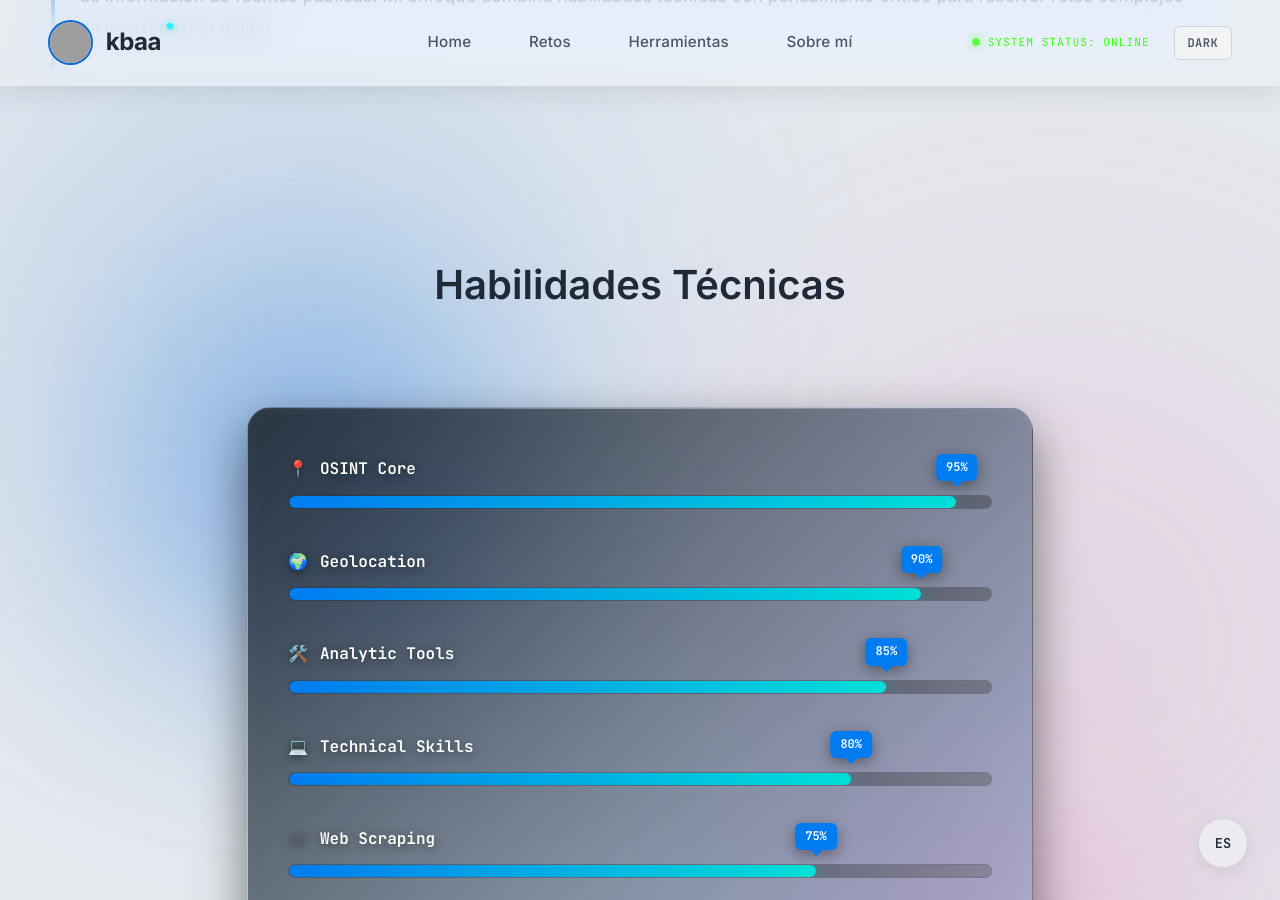
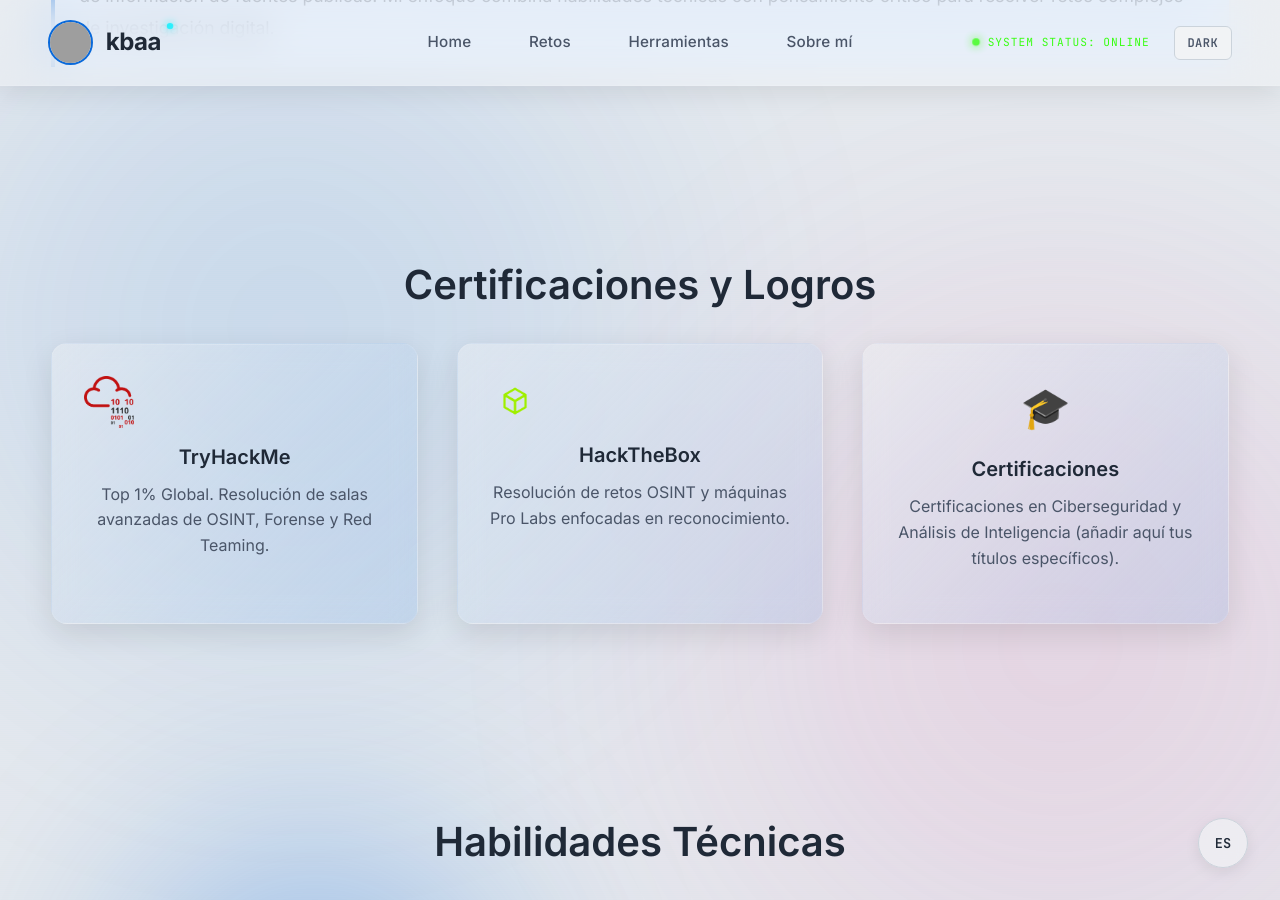
Before and after one commit to kbbaa/kbbaa.github.io, a Jekyll site: the page built from sobre-mi.md, in a window 1280 px wide and 900 px high, scrolled down 1146 px. Built offline with Jekyll 4.4.1, drawn with Linux system fonts in a browser that asks for light colours; grey boxes are pictures that could not be loaded.

Commit message:
Update sobre-mi.md

```diff
--- a/sobre-mi.md
+++ b/sobre-mi.md
@@ -51,6 +51,27 @@ permalink: /sobre-mi/
     <p style="font-size: 1.1rem; margin: 0; line-height: 1.8;">
       Me especializo en <strong>Open Source Intelligence (OSINT)</strong>, aplicando metodologías estructuradas para la recolección, análisis y verificación de información de fuentes públicas. Mi enfoque combina habilidades técnicas con pensamiento crítico para resolver retos complejos de investigación digital.
     </p>
+  </div>
+</section>
+
+<section>
+  <h2 style="text-align: center; margin-bottom: 2rem;">Certificaciones y Logros</h2>
+  <div class="grid">
+    <div class="card" style="text-align: center;">
+      <img src="{{ '/assets/img/TryHackMe.png' | relative_url }}" alt="TryHackMe" style="width: 50px; margin-bottom: 1rem;">
+      <h3>TryHackMe</h3>
+      <p>Top 1% Global. Resolución de salas avanzadas de OSINT, Forense y Red Teaming.</p>
+    </div>
+    <div class="card" style="text-align: center;">
+      <img src="{{ '/assets/img/HTB.png' | relative_url }}" alt="HackTheBox" style="width: 50px; margin-bottom: 1rem;">
+      <h3>HackTheBox</h3>
+      <p>Resolución de retos OSINT y máquinas Pro Labs enfocadas en reconocimiento.</p>
+    </div>
+    <div class="card" style="text-align: center;">
+      <div style="font-size: 2.5rem; margin-bottom: 1rem;">🎓</div>
+      <h3>Certificaciones</h3>
+      <p>Certificaciones en Ciberseguridad y Análisis de Inteligencia (añadir aquí tus títulos específicos).</p>
+    </div>
   </div>
 </section>
 
```
